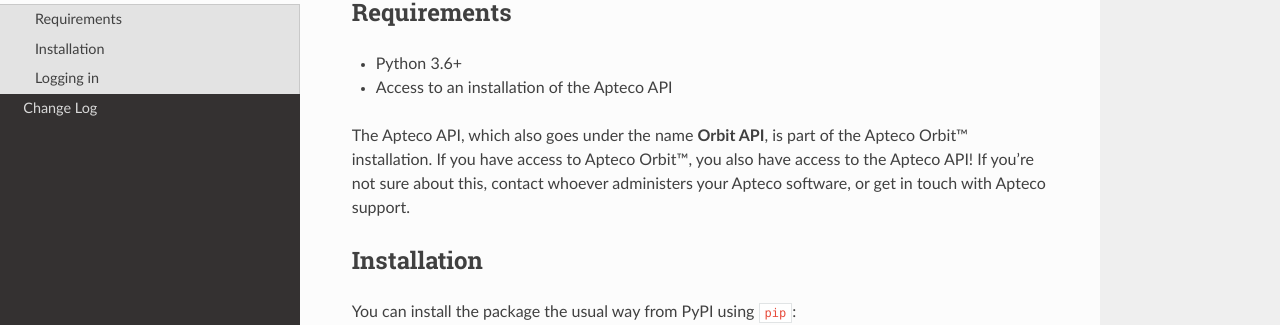
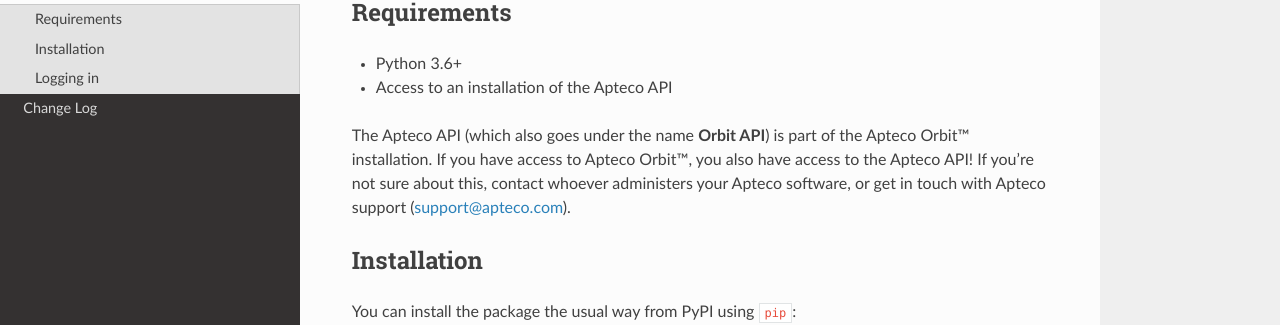
Before and after one commit to Apteco/py-apteco, a Sphinx documentation site: the page built from docs/source/getting_started.rst, in a window 1280 px wide and 1326 px high. Shown: the part 164-489 px from the top of the window. Built offline with Sphinx 7.4.7 and the Read the Docs theme 2.0.0, drawn with Linux system fonts in a browser that asks for light colours.

Commit message:
Improve code syntax highlighting in README (Getting Started guide). [AB#1383]

```diff
--- a/docs/source/getting_started.rst
+++ b/docs/source/getting_started.rst
@@ -7,16 +7,18 @@
 * Python 3.6+
 * Access to an installation of the Apteco API
 
-The Apteco API, which also goes under the name **Orbit API**,
+The Apteco API (which also goes under the name **Orbit API**)
 is part of the Apteco Orbit™ installation.
 If you have access to Apteco Orbit™, you also have access to the Apteco API!
 If you're not sure about this, contact whoever administers your Apteco software,
-or get in touch with Apteco support.
+or get in touch with Apteco support (support@apteco.com).
 
 Installation
 ------------
 
-You can install the package the usual way from PyPI using ``pip``::
+You can install the package the usual way from PyPI using ``pip``:
+
+.. code-block:: python
 
    pip install apteco
 
@@ -24,7 +26,9 @@
 ----------
 
 Your login credentials are the same username and password
-you would use to log in to Apteco Orbit™::
+you would use to log in to Apteco Orbit™:
+
+.. code-block:: python
 
    from apteco.session import login, Session
 
@@ -39,7 +43,9 @@
 
 If you don't want to enter your password every time,
 there is also a ``login_with_password()`` function which takes your password
-as a fourth argument::
+as a fourth argument:
+
+.. code-block:: python
 
    from apteco.session import login_with_password
 
```
Also changed, not shown: docs/source/changelog.rst (+20 -0 lines).
